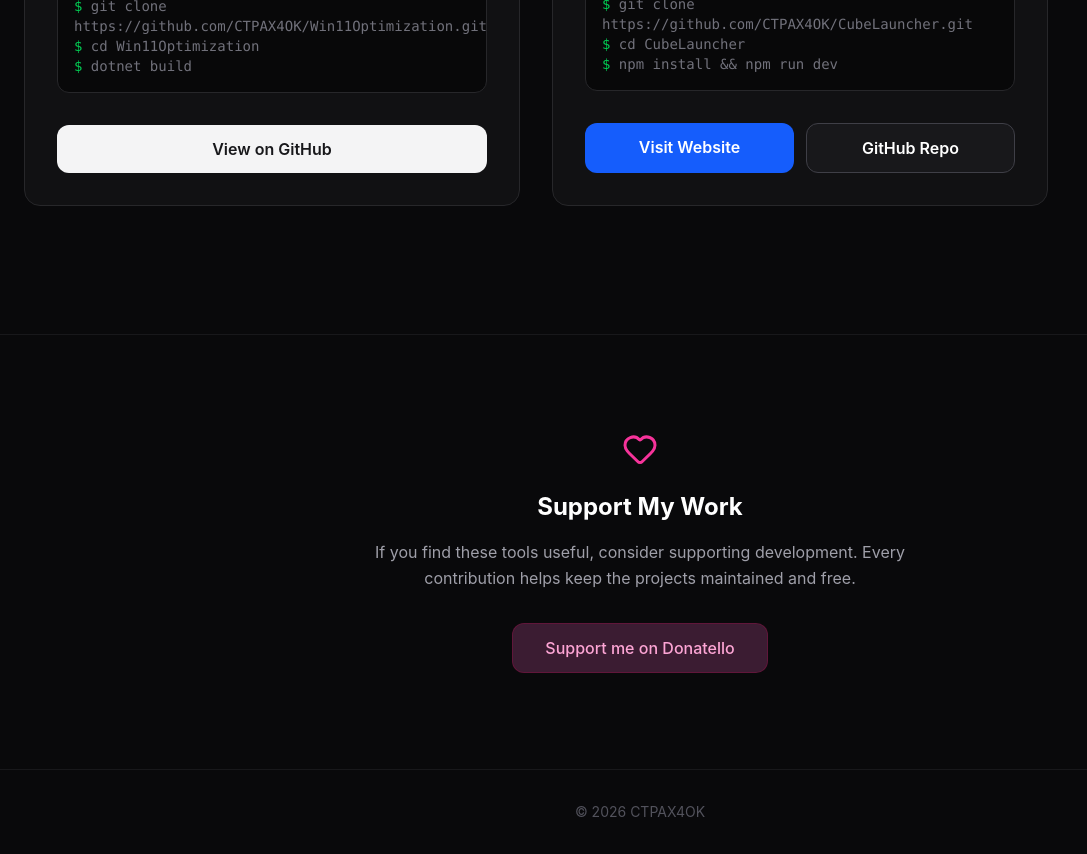
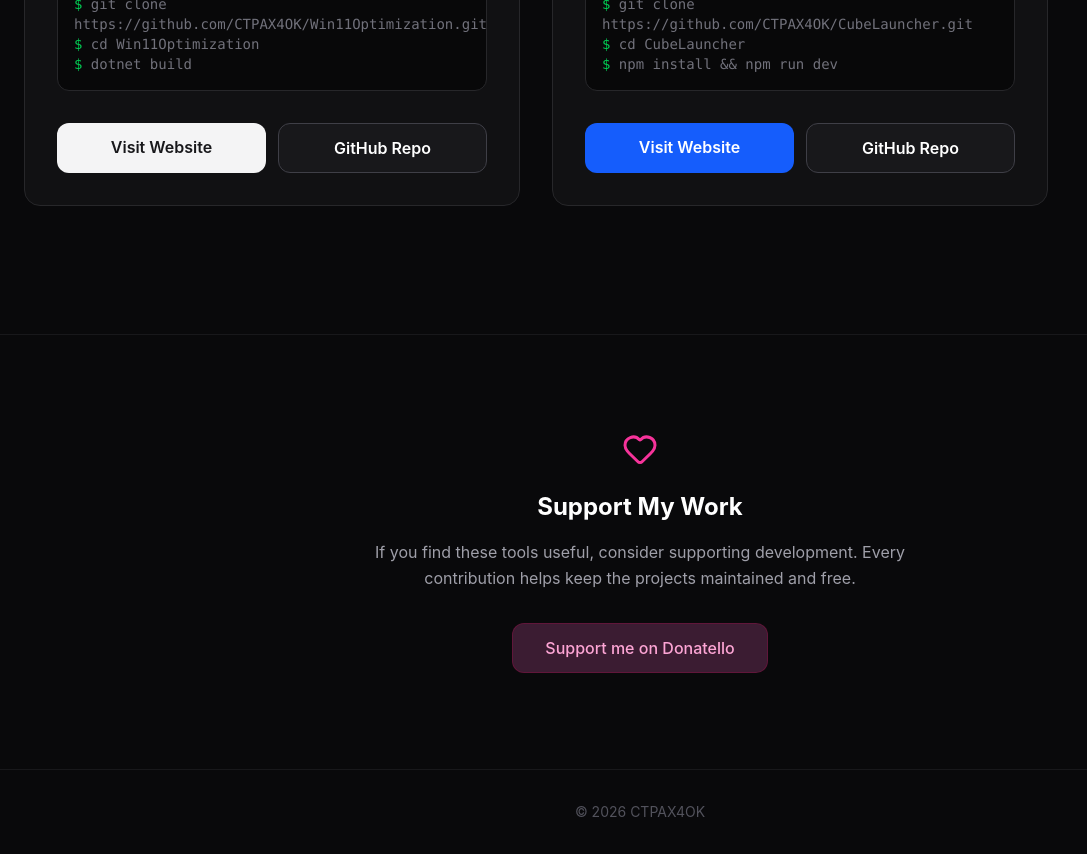
Before and after one commit to CTPAX4OK/CTPAX4OK.github.io, a React (Vite) app: page / in a window 1280 px wide. Shown: the part 820-1674 px from the top of the page, without its empty margins (0-1087 px from the left). Built offline with nearby package versions, Linux system fonts and the light colour scheme.

Commit message:
feat: add Visit Website button to Win11Optimization card

```diff
--- a/src/App.tsx
+++ b/src/App.tsx
@@ -99,14 +99,24 @@ function App() {
               <div><span className="text-green-500">$</span> dotnet build</div>
             </div>
 
+            <div className="mt-auto grid grid-cols-2 gap-3 relative z-10">
+              <a
+                href="https://cybernetpro.online/Win11Optimization/"
+                target="_blank"
+                rel="noreferrer"
+                className="block w-full py-3 px-4 bg-zinc-100 hover:bg-white text-zinc-900 font-semibold rounded-xl text-center transition-colors"
+              >
+                Visit Website
+              </a>
               <a
                 href="https://github.com/CTPAX4OK/Win11Optimization"
                 target="_blank"
                 rel="noreferrer"
-              className="mt-auto block w-full py-3 px-4 bg-zinc-100 hover:bg-white text-zinc-900 font-semibold rounded-xl text-center transition-colors"
+                className="block w-full py-3 px-4 bg-zinc-900 border border-zinc-700 hover:bg-zinc-800 text-white font-semibold rounded-xl text-center transition-colors"
               >
-              View on GitHub
+                GitHub Repo
               </a>
+            </div>
           </motion.article>
 
           {/* CubeLauncher */}
```
Lines whose indentation alone changed are shown as unchanged.
